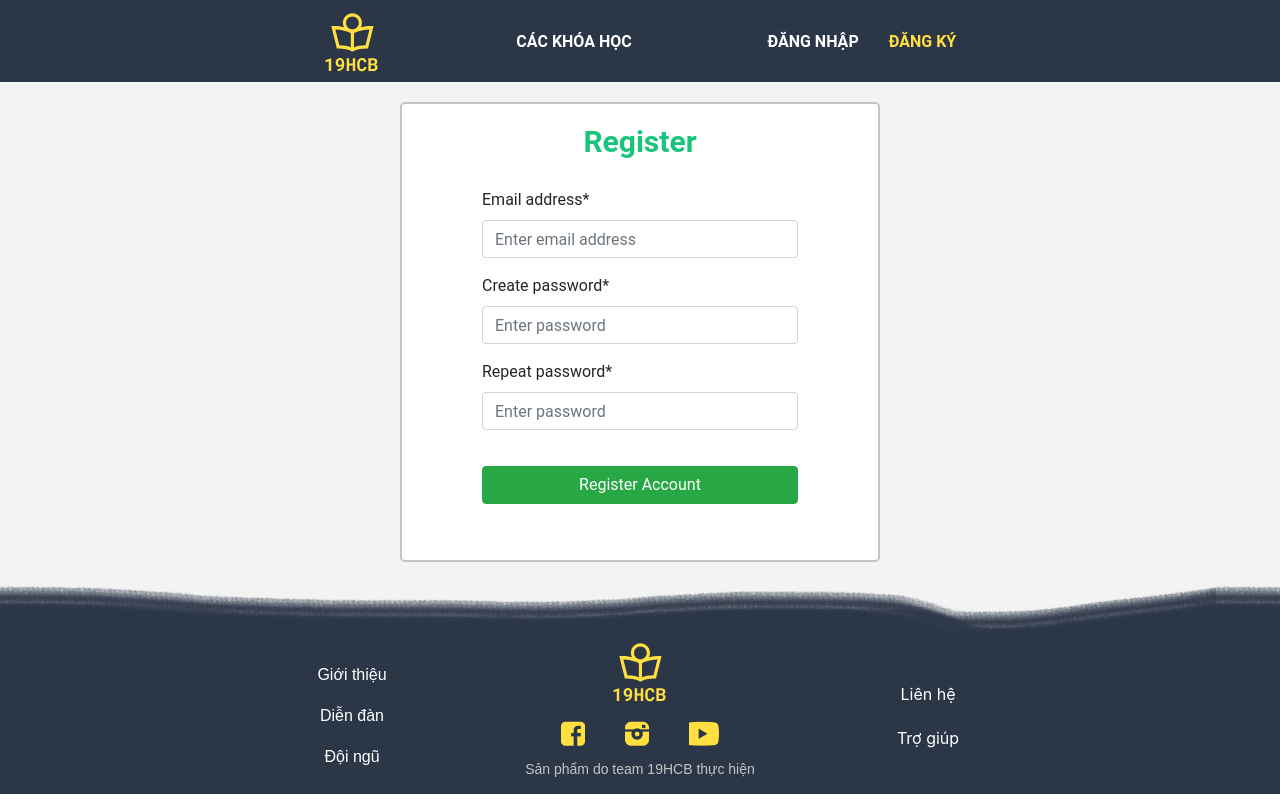
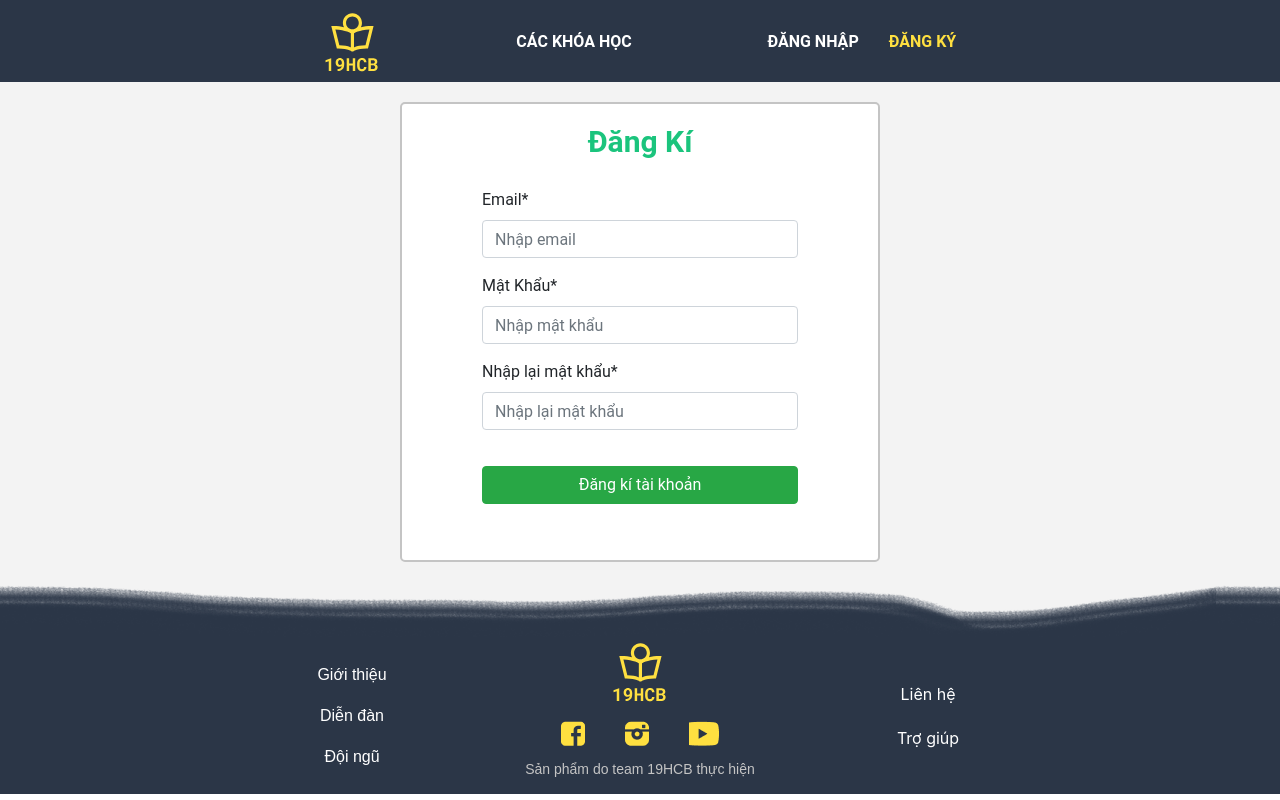
Before and after one commit to ntnhan997/HoTroOnTHPT, a React (Create React App) app in the folder frontend/: page /dangky in a window 1280 px wide. Built offline with nearby package versions, Linux system fonts and the light colour scheme; what react-alert-template-basic would draw is missing.

Commit message:
fix bug register

```diff
--- a/frontend/src/components/Login.js
+++ b/frontend/src/components/Login.js
@@ -55,7 +55,7 @@ export default function Login(props){
 
                 <label htmlFor="basic-url">Password*</label>
                 <InputGroup className="mb-3">
-                    <FormControl aria-describedby="basic-addon1" placeholder="Enter password" onChange={onPasswordChange}/>
+                    <FormControl aria-describedby="basic-addon1" type="password" placeholder="Enter password" onChange={onPasswordChange}/>
                 </InputGroup>
                 <Button className="btn-login-2" variant="success" onClick = {() => handleLogin(email,password)}>Login</Button>
             </div>
--- a/frontend/src/components/Register.js
+++ b/frontend/src/components/Register.js
@@ -12,7 +12,7 @@ import InfoUser from './InfoUser';
 const Register = (props) => {
     const alert = useAlert();
     const context = useContext(CourseContext);
-    const {register, handleRegister, isRegister, setStatusRegister, registerSuccess, errorMessage} = context;
+    const {register, handleRegister, isRegister, setStatusRegister, errorMessage} = context;
     const [email, setEmail] = useState("");
     const [password, setPassword] = useState("");
     const [repeatPassword, setPasswordAgain] = useState("");
@@ -34,7 +34,7 @@ const Register = (props) => {
             if(register) {
                 props.history.push("/dangnhap");
             } else {
-                alert.show("Signup failed");
+                //alert.show("Signup failed");
             }
             setStatusRegister(false);
         }
@@ -49,28 +49,28 @@ const Register = (props) => {
     return (
     <>
         <div className="login-box">
-            <h4 className="login-title">Register</h4>
+            <h4 className="login-title">Đăng Kí</h4>
             {
-                !!errorMessage ?
+                isRegister && !register ?
                     <p style={styleErr}>{errorMessage}</p>
                 : ''
             }
             <div className="login-form">
-                    <label htmlFor="basic-url">Email address*</label>
+                    <label htmlFor="basic-url">Email*</label>
                     <InputGroup className="mb-3">
-                        <FormControl aria-describedby="basic-addon1" placeholder="Enter email address" onChange={onEmailChange}/>
+                        <FormControl aria-describedby="basic-addon1" placeholder="Nhập email" onChange={onEmailChange}/>
                     </InputGroup>
 
-                    <label htmlFor="basic-url">Create password*</label>
+                    <label htmlFor="basic-url">Mật Khẩu*</label>
                     <InputGroup className="mb-3">
-                        <FormControl aria-describedby="basic-addon1" placeholder="Enter password" onChange={onPasswordChange}/>
+                        <FormControl aria-describedby="basic-addon1" type="password" placeholder="Nhập mật khẩu" onChange={onPasswordChange}/>
                     </InputGroup>
 
-                    <label htmlFor="basic-url">Repeat password*</label>
+                    <label htmlFor="basic-url">Nhập lại mật khẩu*</label>
                     <InputGroup className="mb-3">
-                        <FormControl aria-describedby="basic-addon1" placeholder="Enter password" onChange={onPasswordChangeAgain}/>
+                        <FormControl aria-describedby="basic-addon1" type="password" placeholder="Nhập lại mật khẩu" onChange={onPasswordChangeAgain}/>
                     </InputGroup>
-                    <Button className="btn-login-2" variant="success" onClick={() => handleRegister(email, password, repeatPassword)}>Register Account</Button>
+                    <Button className="btn-login-2" variant="success" onClick={() => handleRegister(email, password, repeatPassword)}>Đăng kí tài khoản</Button>
             </div>
         </div>
     </>
--- a/frontend/src/context.js
+++ b/frontend/src/context.js
@@ -93,7 +93,8 @@ class CourseProvider extends React.Component{
             isLogin: false,
             isLogout: false,
             register: false,
-            isRegister: false
+            isRegister: false,
+            errorMessage: ""
         }
 
     handleTimer = () => {
@@ -283,7 +284,8 @@ class CourseProvider extends React.Component{
         } else {
             this.setState({
                 register: false,
-                isRegister: true
+                isRegister: true,
+                errorMessage: "*Signup failed*"
             });
         }
     }
@@ -336,23 +338,27 @@ class CourseProvider extends React.Component{
         }
     }
 
-    handleRegister = async(email, password, repeatPassword) => {
-        this.handleValidation({
-            email: email,
-            password: password,
-            repeatPassword: repeatPassword
-        });
-        if(this.errorMessage === "") {
-            const data = await axios.post("https://web-on-tap-be.herokuapp.com/users/signup");
-            this.setState({
-               register: true
-            })
-        } else {
-          this.setState({
-             register: false
-          })
-        }
-    }
+    // handleRegister = async(email, password, repeatPassword) => {
+    //     this.handleValidation({
+    //         email: email,
+    //         password: password,
+    //         repeatPassword: repeatPassword
+    //     });
+    //     console.log(email + password + this.state.errorMessage);
+    //     if(this.state.errorMessage === "") {
+    //         const json = { email: email, password: password}
+    //         await axios.post("https://web-on-tap-be.herokuapp.com/users/signup", json);
+    //         this.setState({
+    //            register: true,
+    //            isRegister: true
+    //         })
+    //     } else {
+    //       this.setState({
+    //          register: false,
+    //          isRegister: true
+    //       })
+    //     }
+    // }
 
     setStatusLogout = (e) => {
         this.setState({
```
Also changed, not shown: 1 other file (tests, documents, lock files or other folders).
